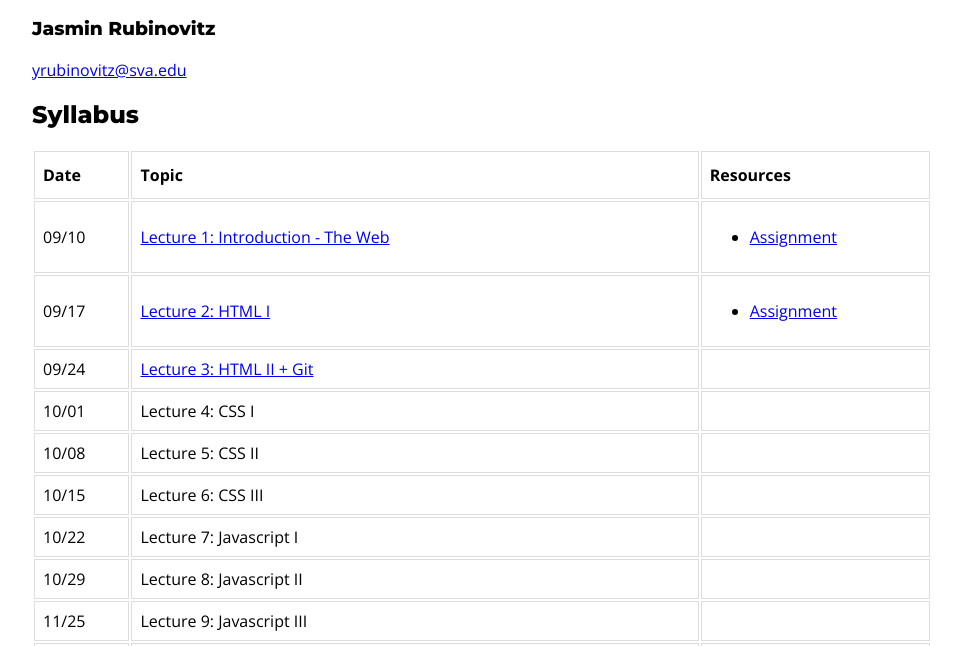
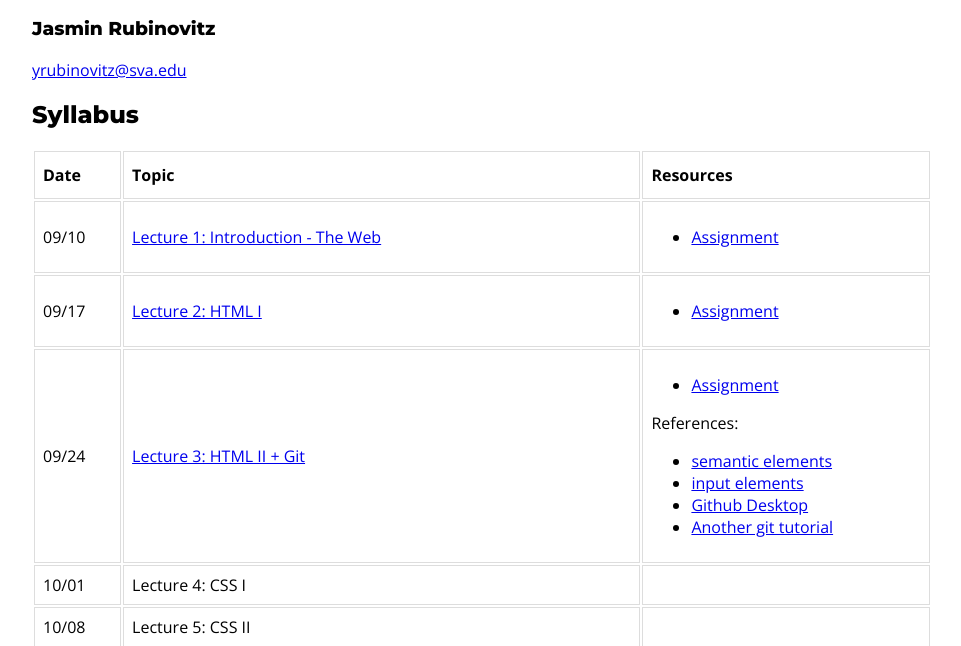
Before and after one commit to jasrub/hsg5343a-fall2018, a plain HTML site: page index.html in a window 1280 px wide. Shown: the part 154-800 px from the top of the page, without its empty margins (8-969 px from the left). Drawn offline with nearby package versions, Linux system fonts and the light colour scheme.

Commit message:
add assignemnt and more links

```diff
--- a/index.html
+++ b/index.html
@@ -57,6 +57,16 @@
                         <td>09/24</td>
                         <td><a href="lecture03.html">Lecture 3: HTML II + Git</a></td>
                         <td>
+                            <ul>
+                                <li><a href="http://www.jasrub.com/sva-hsg5343a-fall2018/lecture03.html#/28">Assignment</a></li>
+                            </ul>
+                            References:
+                            <ul>
+                                <li><a href="https://codepen.io/mi-lee/post/an-overview-of-html5-semantics">semantic elements</a></li>
+                                <li><a href="https://developer.mozilla.org/en-US/docs/Web/HTML/Element/input">input elements</a></li>
+                                <li><a href="https://desktop.github.com/">Github Desktop</a></li>
+                                <li><a href="https://github.com/jlord/git-it-electron">Another git tutorial</a></li>
+                            </ul>
                         </td>
                     </tr>
                     <tr>
```
